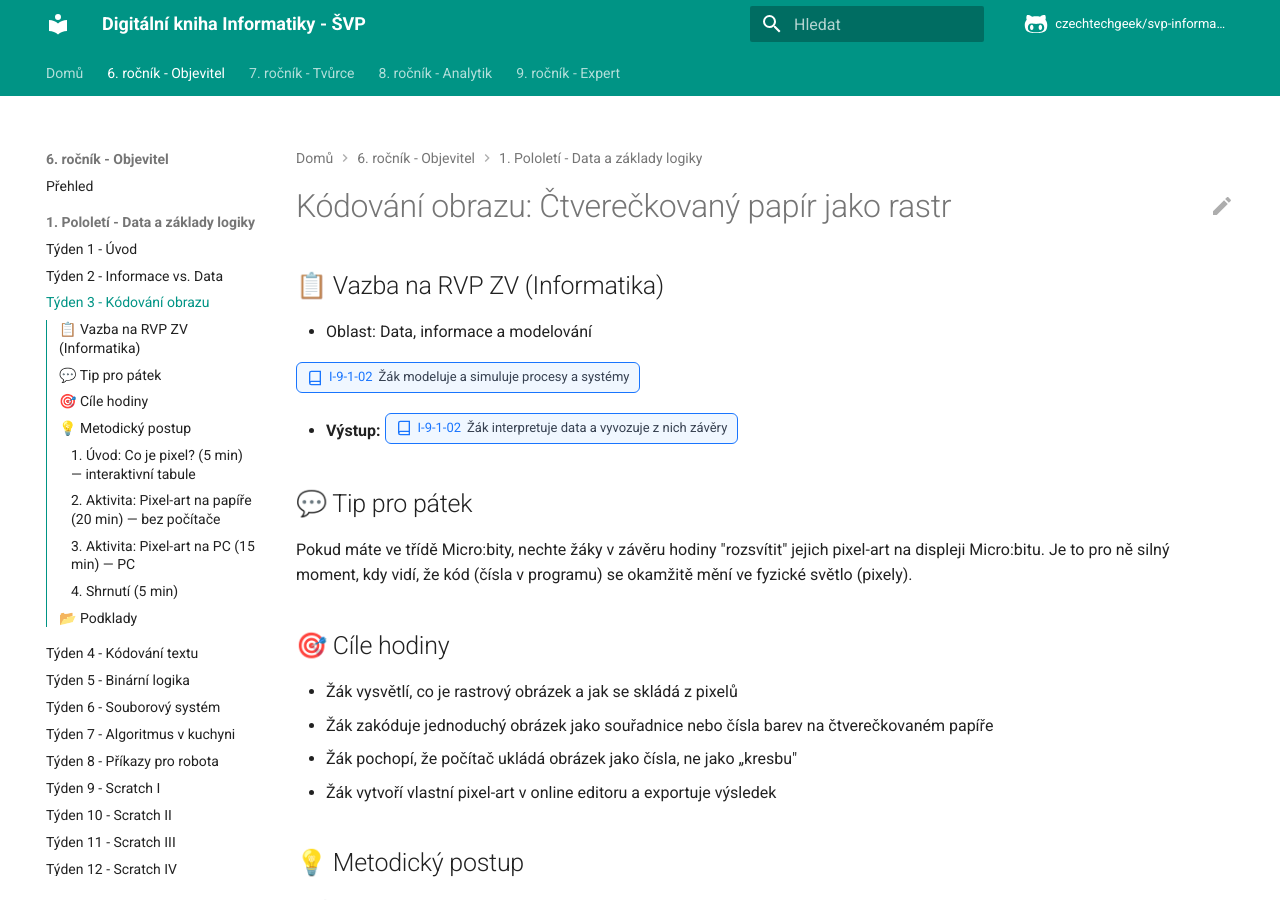
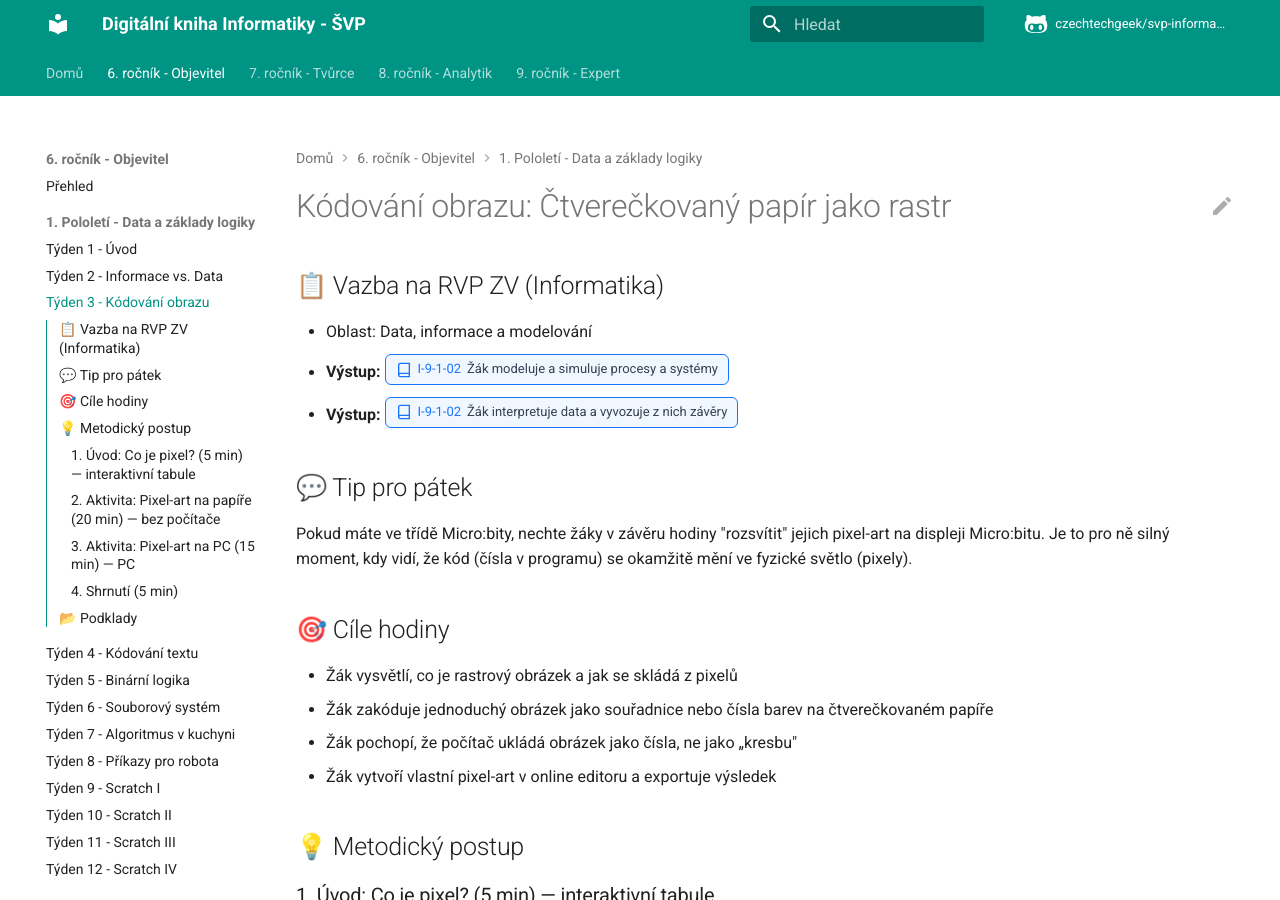
Before and after one commit to czechtechgeek/svp-informatika, an MkDocs documentation site: the page built from docs/6-rocnik/tyden-03.md, in a window 1280 px wide and 900 px high. Built offline with MkDocs 1.6.1 and Material for MkDocs 9.7.7, drawn with Linux system fonts in a browser that asks for light colours; comment, search, counter and statistics services are not loaded.

Commit message:
add vystup

```diff
--- a/docs/6-rocnik/tyden-03.md
+++ b/docs/6-rocnik/tyden-03.md
@@ -2,8 +2,8 @@
 
 ## 📋 Vazba na RVP ZV (Informatika)
 - Oblast: Data, informace a modelování
-<div class="curriculumTag" data-code="I-9-1-01" style="display: inline-flex; align-items: center; gap: 6px; cursor: pointer; padding: 4px 10px; background-color: #f0f7ff; border: 1px solid #1975FE; border-radius: 6px; font-size: 13px; margin: 2px 4px 2px 0; user-select: none;"><svg width="16" height="16" viewBox="0 0 24 24" fill="none" stroke="#1975FE" stroke-width="2"><path d="M4 19.5A2.5 2.5 0 0 1 6.5 17H20"/><path d="M6.5 2H20v20H6.5A2.5 2.5 0 0 1 4 19.5v-15A2.5 2.5 0 0 1 6.5 2z"/></svg><span style="color: #1975FE; font-weight: 500;">I-9-1-02</span><span style="color: #374151;">Žák modeluje a simuluje procesy a systémy</span></div>
-- **Výstup:**  <div class="curriculumTag" data-code="I-9-1-02" style="display: inline-flex; align-items: center; gap: 6px; cursor: pointer; padding: 4px 10px; background-color: #f0f7ff; border: 1px solid #1975FE; border-radius: 6px; font-size: 13px; margin: 2px 4px 2px 0; user-select: none;"><svg width="16" height="16" viewBox="0 0 24 24" fill="none" stroke="#1975FE" stroke-width="2"><path d="M4 19.5A2.5 2.5 0 0 1 6.5 17H20"/><path d="M6.5 2H20v20H6.5A2.5 2.5 0 0 1 4 19.5v-15A2.5 2.5 0 0 1 6.5 2z"/></svg><span style="color: #1975FE; font-weight: 500;">I-9-1-02</span><span style="color: #374151;">Žák interpretuje data a vyvozuje z nich závěry</span></div>
+- **Výstup:** <div class="curriculumTag" data-code="I-9-1-01" style="display: inline-flex; align-items: center; gap: 6px; cursor: pointer; padding: 4px 10px; background-color: #f0f7ff; border: 1px solid #1975FE; border-radius: 6px; font-size: 13px; margin: 2px 4px 2px 0; user-select: none;"><svg width="16" height="16" viewBox="0 0 24 24" fill="none" stroke="#1975FE" stroke-width="2"><path d="M4 19.5A2.5 2.5 0 0 1 6.5 17H20"/><path d="M6.5 2H20v20H6.5A2.5 2.5 0 0 1 4 19.5v-15A2.5 2.5 0 0 1 6.5 2z"/></svg><span style="color: #1975FE; font-weight: 500;">I-9-1-02</span><span style="color: #374151;">Žák modeluje a simuluje procesy a systémy</span></div>
+- **Výstup:** <div class="curriculumTag" data-code="I-9-1-02" style="display: inline-flex; align-items: center; gap: 6px; cursor: pointer; padding: 4px 10px; background-color: #f0f7ff; border: 1px solid #1975FE; border-radius: 6px; font-size: 13px; margin: 2px 4px 2px 0; user-select: none;"><svg width="16" height="16" viewBox="0 0 24 24" fill="none" stroke="#1975FE" stroke-width="2"><path d="M4 19.5A2.5 2.5 0 0 1 6.5 17H20"/><path d="M6.5 2H20v20H6.5A2.5 2.5 0 0 1 4 19.5v-15A2.5 2.5 0 0 1 6.5 2z"/></svg><span style="color: #1975FE; font-weight: 500;">I-9-1-02</span><span style="color: #374151;">Žák interpretuje data a vyvozuje z nich závěry</span></div>
 
 ## 💬 Tip pro pátek
 Pokud máte ve třídě Micro:bity, nechte žáky v závěru hodiny "rozsvítit" jejich pixel-art na displeji Micro:bitu. Je to pro ně silný moment, kdy vidí, že kód (čísla v programu) se okamžitě mění ve fyzické světlo (pixely).
```
